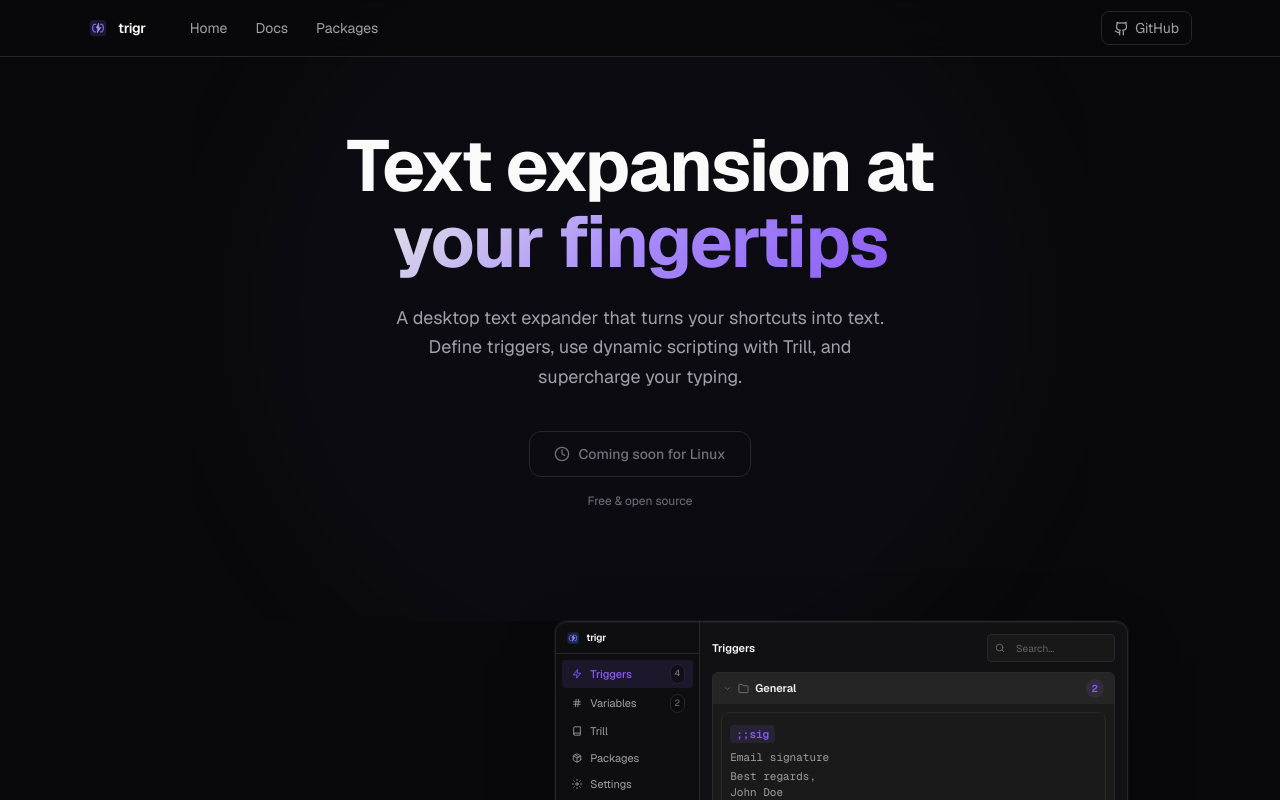
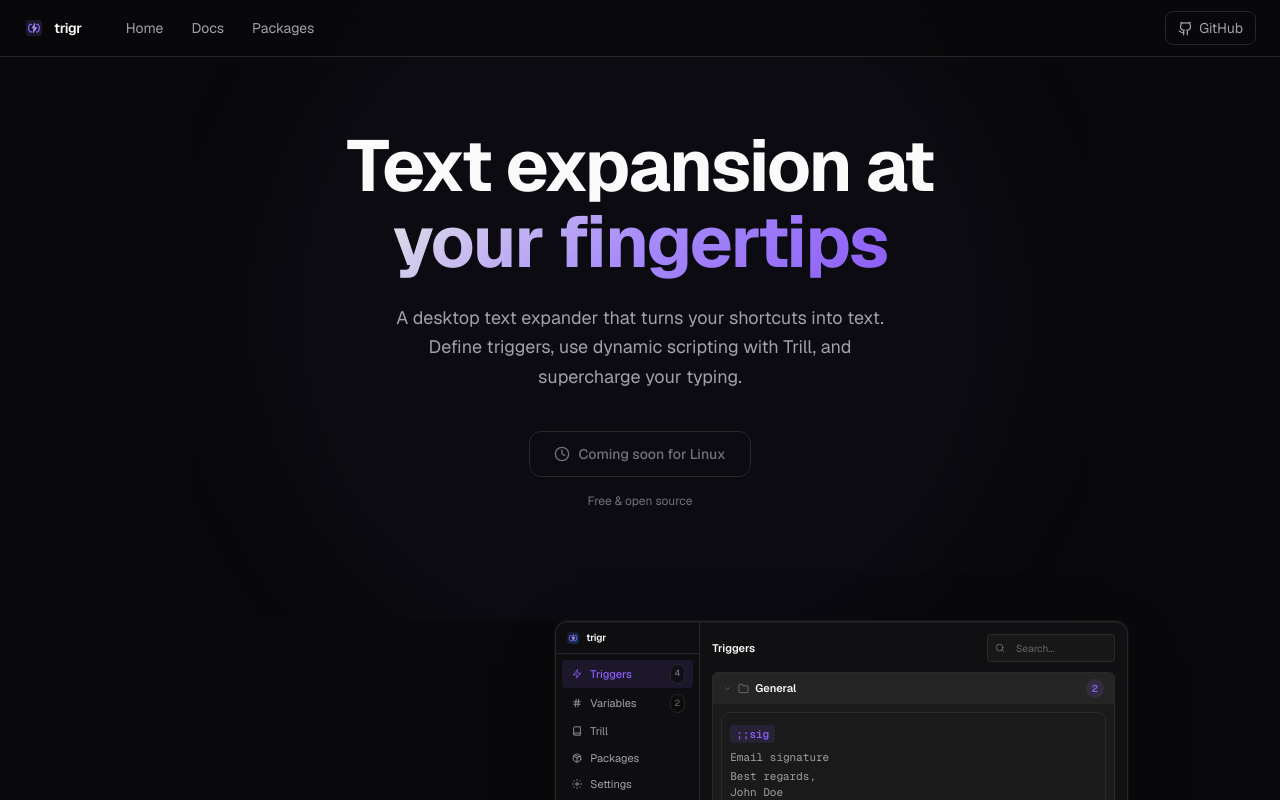
Before and after one commit to TrigrApp/website, a Next.js app: page / in a window 1280 px wide. Shown: the top 800 px of the page. Built offline with nearby package versions, Linux system fonts and the light colour scheme.

Commit message:
Fix element semantics

```diff
--- a/app/packages/[slug]/page.tsx
+++ b/app/packages/[slug]/page.tsx
@@ -113,10 +113,10 @@
                 <p className="text-sm text-secondary">{pkg.description}</p>
               </div>
             </div>
-            <div className="inline-flex items-center gap-2 px-4 py-2 rounded-xl bg-accent text-white text-sm font-medium hover:bg-accent-hover transition-colors cursor-pointer select-none self-start shrink-0">
+            <span className="inline-flex items-center gap-2 px-4 py-2 rounded-xl bg-accent text-white text-sm font-medium select-none self-start shrink-0">
               <Download size="15" />
               Install Package
-            </div>
+            </span>
           </div>
 
           <div className="flex items-center gap-3 mb-8">
--- a/components/DownloadButton.tsx
+++ b/components/DownloadButton.tsx
@@ -27,14 +27,14 @@
 
   if (!info) {
     return (
-      <div className="inline-flex items-center gap-2 px-6 py-3 rounded-xl bg-accent/50 text-white/50 text-sm font-medium animate-pulse">
+      <span className="inline-flex items-center gap-2 px-6 py-3 rounded-xl bg-accent/50 text-white/50 text-sm font-medium animate-pulse">
         <svg width="16" height="16" viewBox="0 0 24 24" fill="none" stroke="currentColor" strokeWidth="2" strokeLinecap="round" strokeLinejoin="round">
           <path d="M21 15v4a2 2 0 0 1-2 2H5a2 2 0 0 1-2-2v-4" />
           <polyline points="7 10 12 15 17 10" />
           <line x1="12" x2="12" y1="15" y2="3" />
         </svg>
         Detecting...
-      </div>
+      </span>
     );
   }
 
@@ -56,12 +56,12 @@
   }
 
   return (
-    <div className="inline-flex items-center gap-2 px-6 py-3 rounded-xl border border-border text-sm text-muted font-medium cursor-default">
+    <span className="inline-flex items-center gap-2 px-6 py-3 rounded-xl border border-border text-sm text-muted font-medium">
       <svg width="16" height="16" viewBox="0 0 24 24" fill="none" stroke="currentColor" strokeWidth="2" strokeLinecap="round" strokeLinejoin="round">
         <circle cx="12" cy="12" r="10" />
         <polyline points="12 6 12 12 16 14" />
       </svg>
       {info.label}
-    </div>
+    </span>
   );
 }
--- a/components/Nav.tsx
+++ b/components/Nav.tsx
@@ -28,7 +28,7 @@
 
   return (
     <nav className="fixed top-0 left-0 right-0 z-50 border-b border-border bg-background/70 backdrop-blur-xl">
-      <div className="max-w-6xl mx-auto px-6 h-14 flex items-center justify-between">
+      <div className="px-6 h-14 flex items-center">
         <div className="flex items-center gap-8">
           <Link href="/" className="flex items-center gap-2.5">
             <svg width="20" height="20" viewBox="0 0 512 512">
@@ -51,7 +51,7 @@
             ))}
           </div>
         </div>
-        <div className="flex items-center gap-2.5">
+        <div className="flex items-center gap-2.5 ml-auto">
           <a
             href="https://github.com/TrigrApp"
             target="_blank"
@@ -68,6 +68,7 @@
             onClick={() => setIsOpen(!isOpen)}
             className="sm:hidden inline-flex items-center justify-center size-8 rounded-lg text-secondary hover:text-foreground hover:bg-card/50 transition-colors"
             aria-label={isOpen ? "Close menu" : "Open menu"}
+            aria-expanded={isOpen}
           >
             {isOpen ? (
               <svg width="18" height="18" viewBox="0 0 24 24" fill="none" stroke="currentColor" strokeWidth="2" strokeLinecap="round" strokeLinejoin="round">
```
Also changed, not shown: 1 other file (tests, documents, lock files or other folders).
